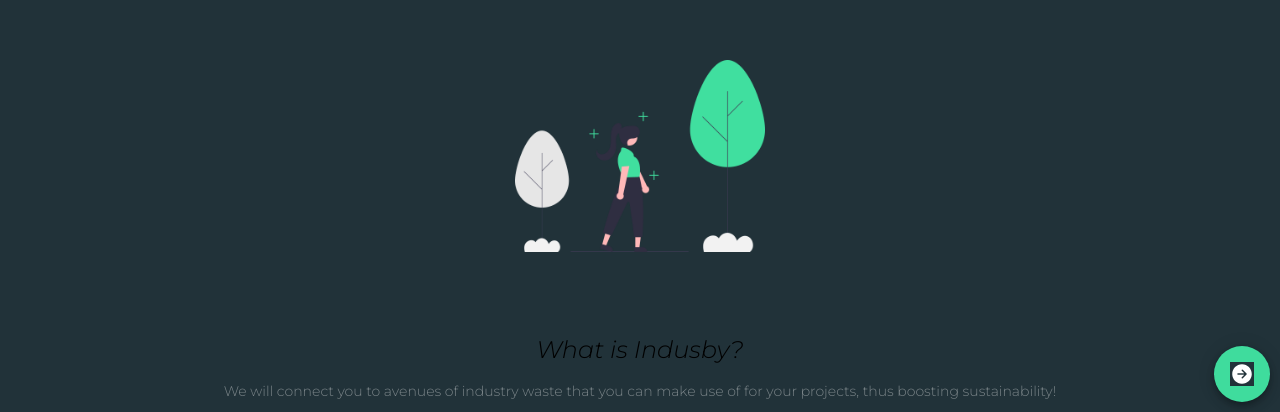
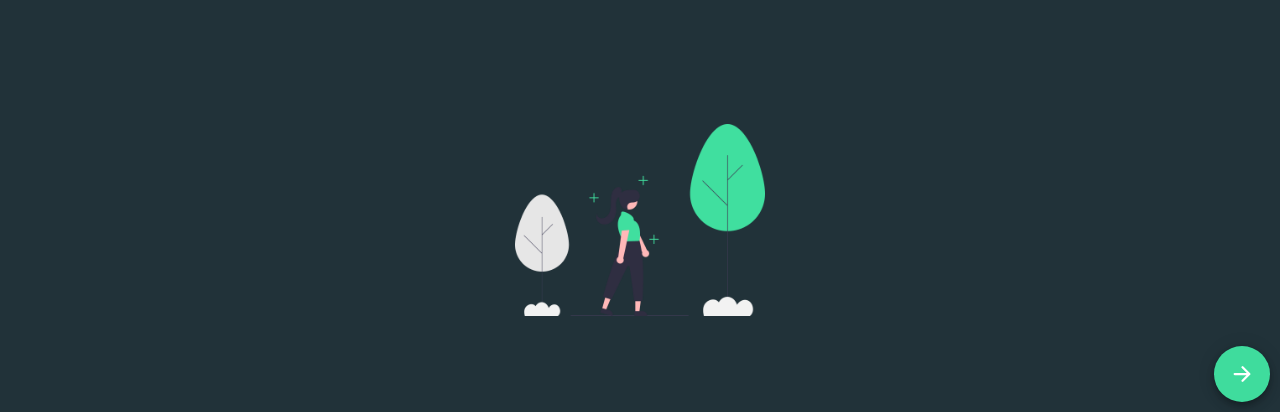
Before and after one commit to Arushigandhi/Indusby, a React (Create React App) app: page /onboarding in a window 1280 px wide. Shown: the part 388-800 px from the top of the page. Built offline with nearby package versions, Linux system fonts and the light colour scheme.

Commit message:
Style Changed

```diff
--- a/src/pages/Onboarding/Onboarding.css
+++ b/src/pages/Onboarding/Onboarding.css
@@ -1,30 +1,34 @@
-@import url('https://fonts.googleapis.com/css2?family=Montserrat:ital,wght@0,300;0,500;0,600;0,700;1,200;1,300;1,700&display=swap');
+@import url("https://fonts.googleapis.com/css2?family=Montserrat:ital,wght@0,300;0,500;0,600;0,700;1,200;1,300;1,700&display=swap");
 
-
-img{
+img {
   width: 250px;
   display: block;
   margin: auto;
-    padding-top: 35%;
+  margin-top: 40%;
 }
 
-.title{
+.title {
   font-family: Montserrat;
   font-weight: 500;
-    font-style: italic;
+  color: white;
   font-size: 24px;
   text-align: center;
-    padding-top: 5%;
+  padding-top: 15%;
 }
 
-.caption{
+.caption {
   font-family: Montserrat;
   font-weight: 300;
   font-size: 14px;
+  padding: 10px 15px;
   text-align: center;
-    color: #7A8488;
+  color: #c1c1c1;
 }
 
-.next_button{
-    color: #3FDC9D;
+.next_button {
+  color: #3fdc9d;
 }
+
+.next-icon {
+  background-color: transparent;
+}
--- a/src/pages/Onboarding/index.tsx
+++ b/src/pages/Onboarding/index.tsx
@@ -2,7 +2,7 @@
 import './Onboarding.css';
 import onboarding from "./onboarding1.png"
 import { IonFab, IonFabButton, IonIcon, IonFabList } from '@ionic/react';
-import {  arrowForwardCircle } from 'ionicons/icons';
+import {  arrowForwardOutline } from 'ionicons/icons';
 
 
 
@@ -16,7 +16,7 @@
             thus boosting sustainability!</h2>
             <IonFab vertical="bottom" horizontal="end" slot="fixed" className="next_button" color="primary">
                 <IonFabButton>
-                    <IonIcon icon={arrowForwardCircle} />
+                    <IonIcon className="next-icon" icon= {arrowForwardOutline} />
                 </IonFabButton>
             </IonFab>
         </div>
```
Also changed, not shown: 1 other file (tests, documents, lock files or other folders). Lines whose indentation alone changed are shown as unchanged.
